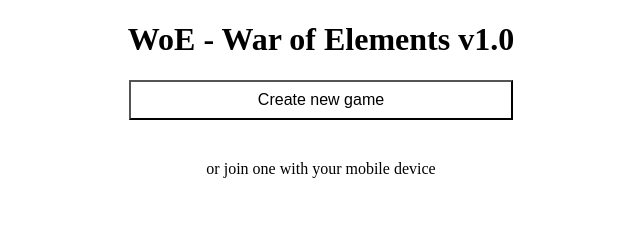
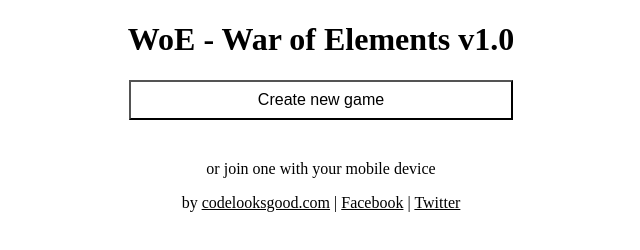
Before and after one commit to codelooksgood/woe, a website: page game/index.html in a window 1280 px wide. Shown: the whole page, without its empty margins (319-959 px from the left). Drawn offline with nearby package versions, Linux system fonts and the light colour scheme; no server answers.

Commit message:
[+] codelooksgood links

```diff
--- a/game/index.css
+++ b/game/index.css
@@ -15,6 +15,10 @@ button {
 	text-decoration: none;
 }
 
+a {
+	color: black;
+}
+
 .index {
 	height: 100%;
 	width: 90%;
--- a/game/index.html
+++ b/game/index.html
@@ -13,6 +13,9 @@
 			<button id="newRoom">Create new game</button>
 			<p>or join one with your mobile device</p>
 			<div id="rooms"> </div>
+			<div>
+				by <a href="http://www.codelooksgood.com">codelooksgood.com</a> | <a href="http://www.facebook.com/codelooksgood">Facebook</a> | <a href="http://www.twitter.com/codelooksgood">Twitter</a>
+			</div>
 		</div>
 		<script type="text/javascript" src="index.js"></script>
 	</body>
```
